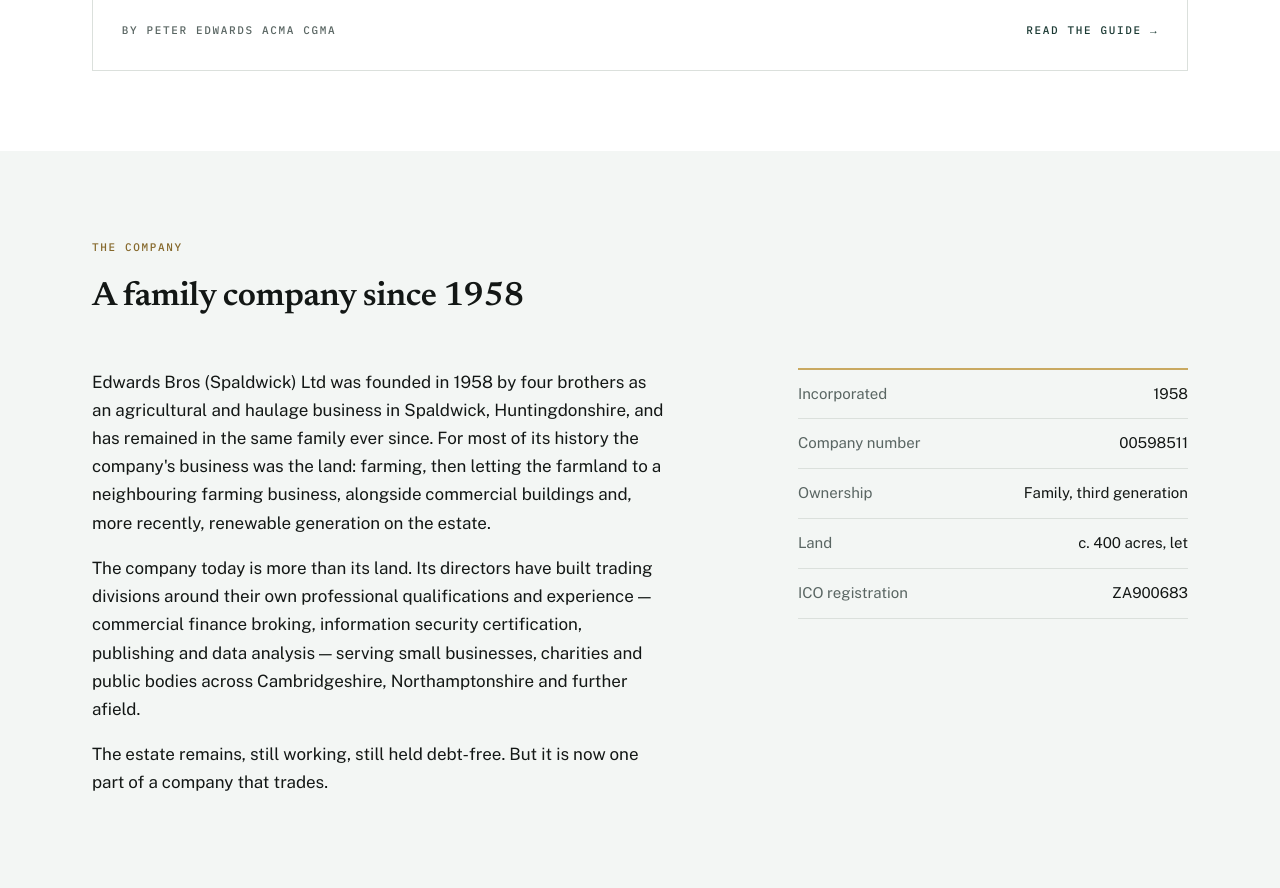
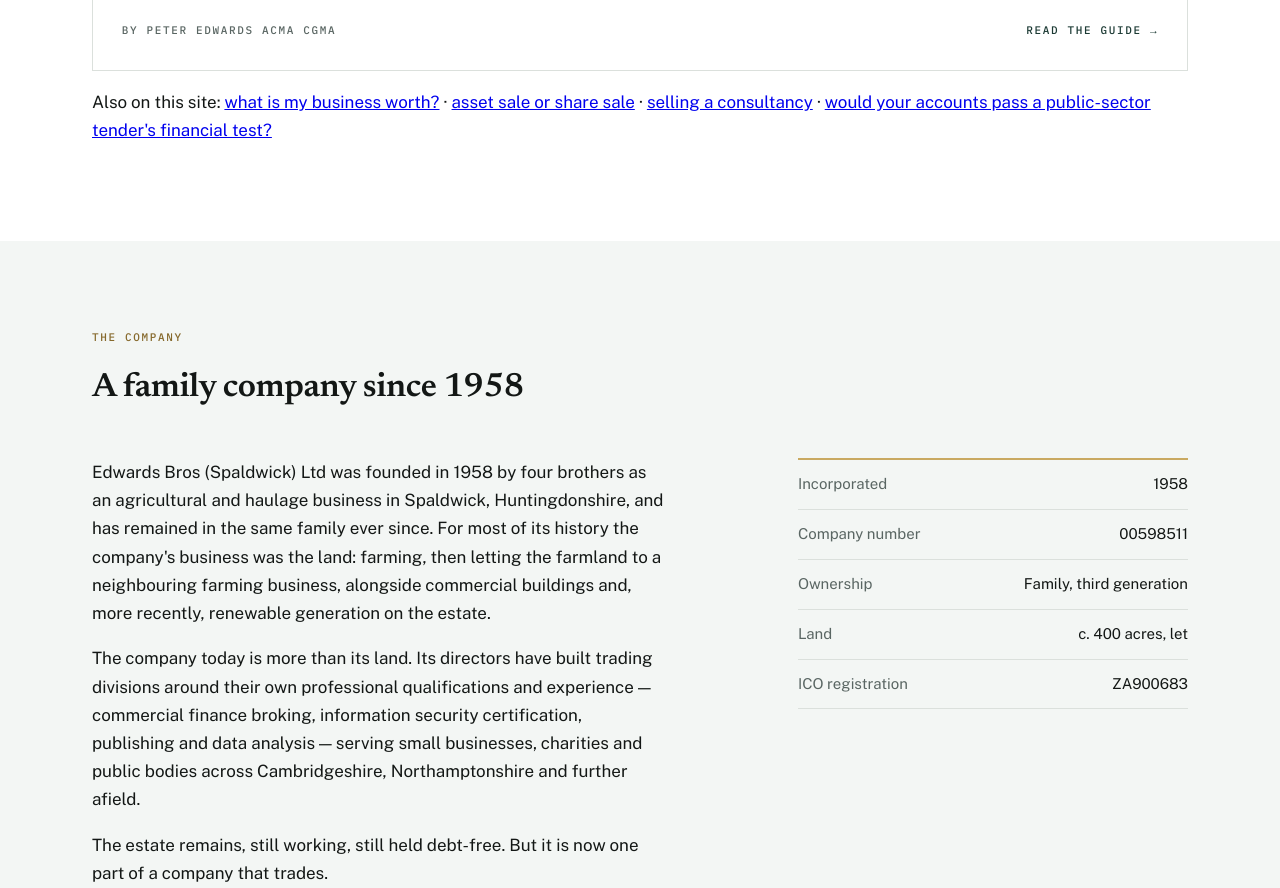
Before and after one commit to Chadhauser/edwardsbros, a plain HTML site: page index.html in a window 1280 px wide. Shown: the part 2252-3140 px from the top of the page. Drawn offline with nearby package versions, Linux system fonts and the light colour scheme.

Commit message:
index, sell-my-business: link the orphaned lead pages (consultancy, bid-finance) and the calculator

```diff
--- a/index.html
+++ b/index.html
@@ -174,6 +174,7 @@
           <span class="parcel__go">Read the guide &rarr;</span>
         </span>
       </a>
+      <p class="fine">Also on this site: <a href="/business-valuation-calculator.html">what is my business worth?</a> &middot; <a href="/asset-sale-vs-share-sale.html">asset sale or share sale</a> &middot; <a href="/how-to-sell-a-consultancy.html">selling a consultancy</a> &middot; <a href="/bid-finance.html">would your accounts pass a public-sector tender's financial test?</a></p>
     </div>
 
   </div>
```
Also changed, not shown: sell-my-business.html (+1 -0 lines).
